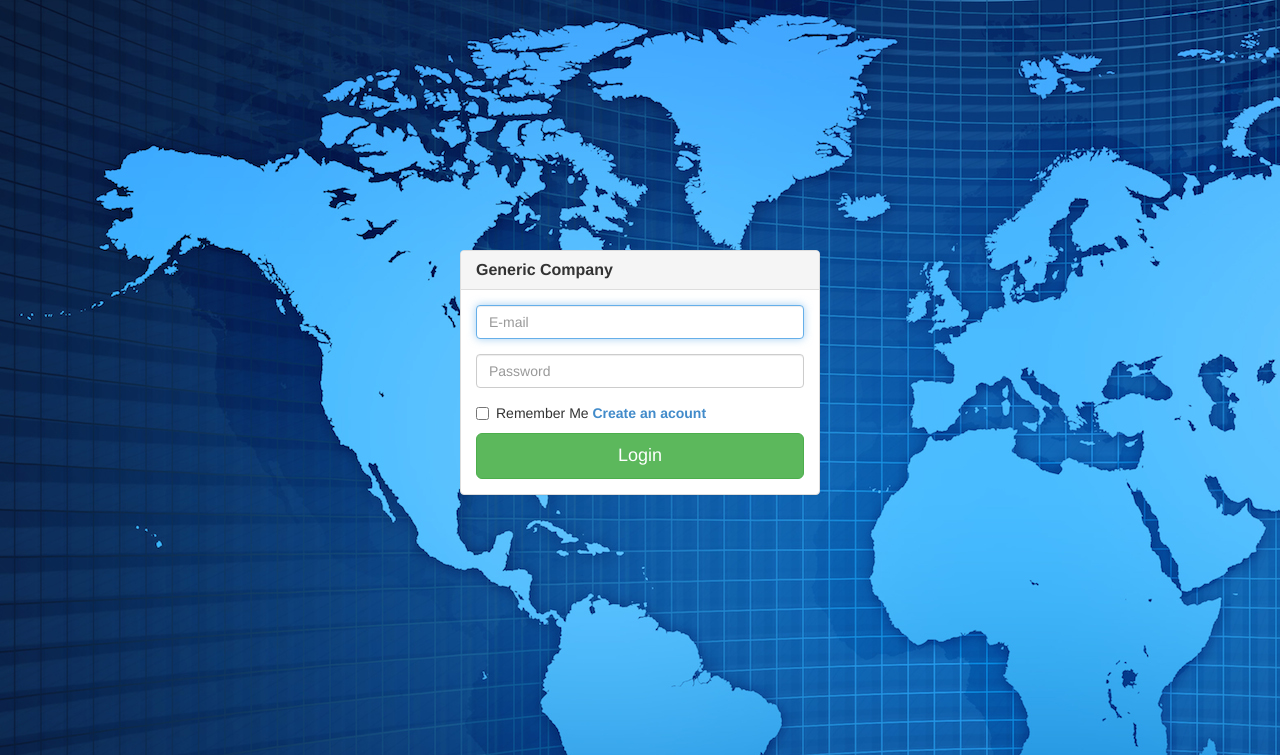
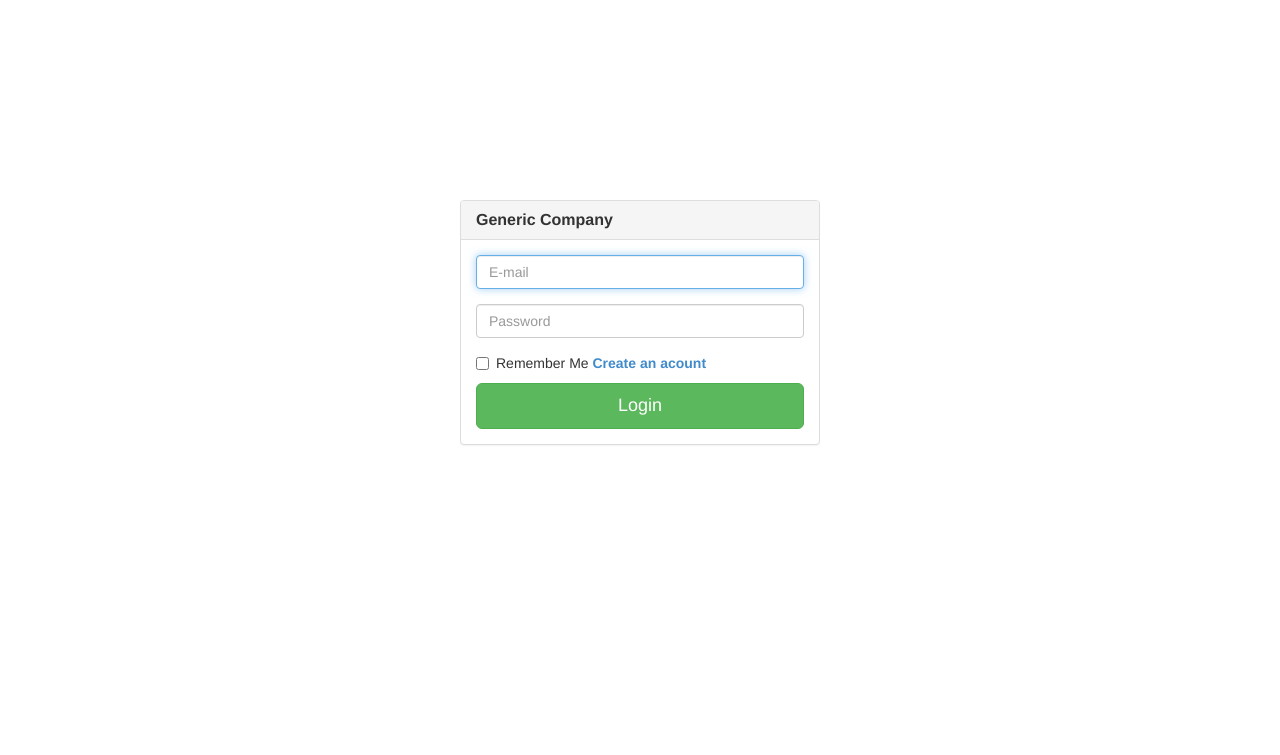
Before and after one commit to starbuck93/WD2-project1, a PHP site: page /WD2-project1/ in a window 1280 px wide. Shown: the top 755 px of the page. Run offline with PHP 8.4, Linux system fonts and the light colour scheme; some libraries are stand-ins or nearby versions.

Commit message:
Took away background-too complex to scale image.

```diff
--- a/index.php
+++ b/index.php
@@ -59,7 +59,7 @@ if($action == "login_user")
 		<link href="css/bootstrap.min.css" rel="stylesheet">
 		<link href="css/styles.css" rel="stylesheet">
 	</head>
-	<body background="bg.jpg" style="margin-top:250px">
+	<body style="margin-top:200px">
 <!--login modal-->
 <div class="container">
         <div class="row">
```
